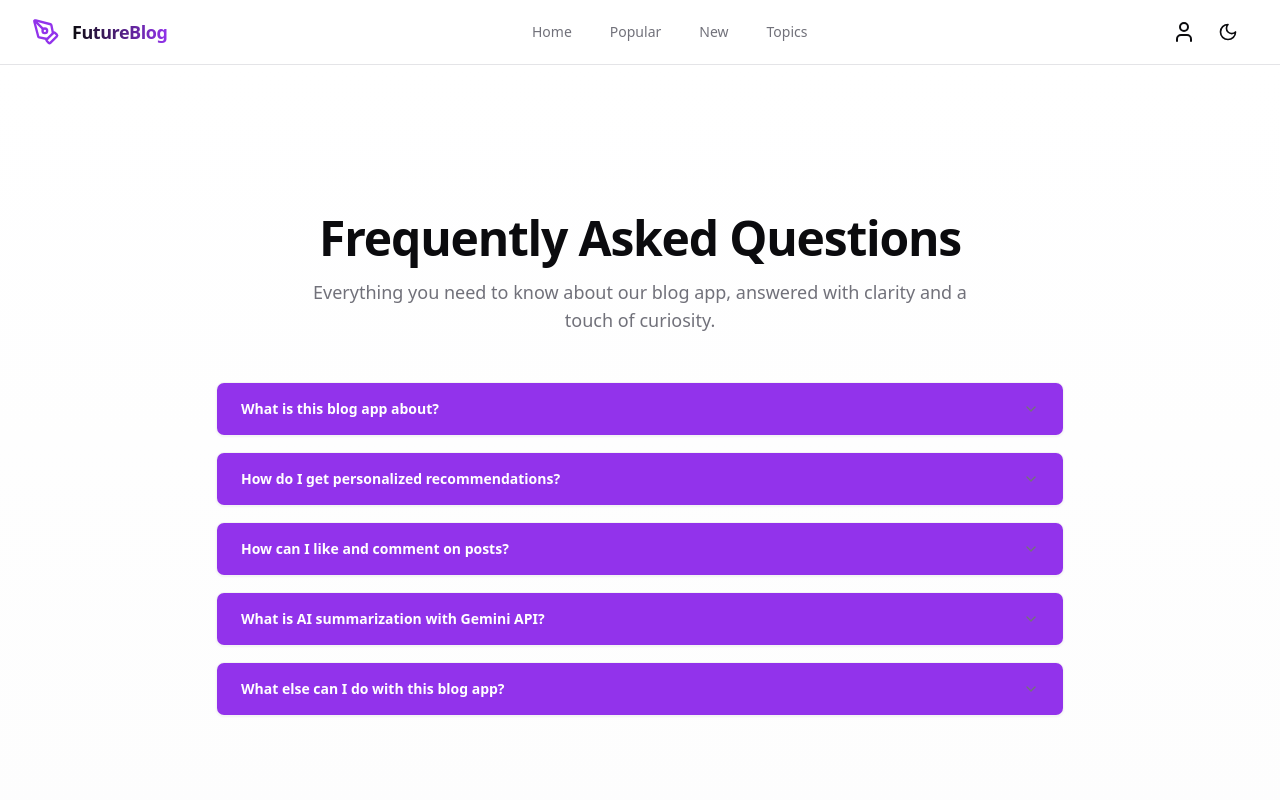
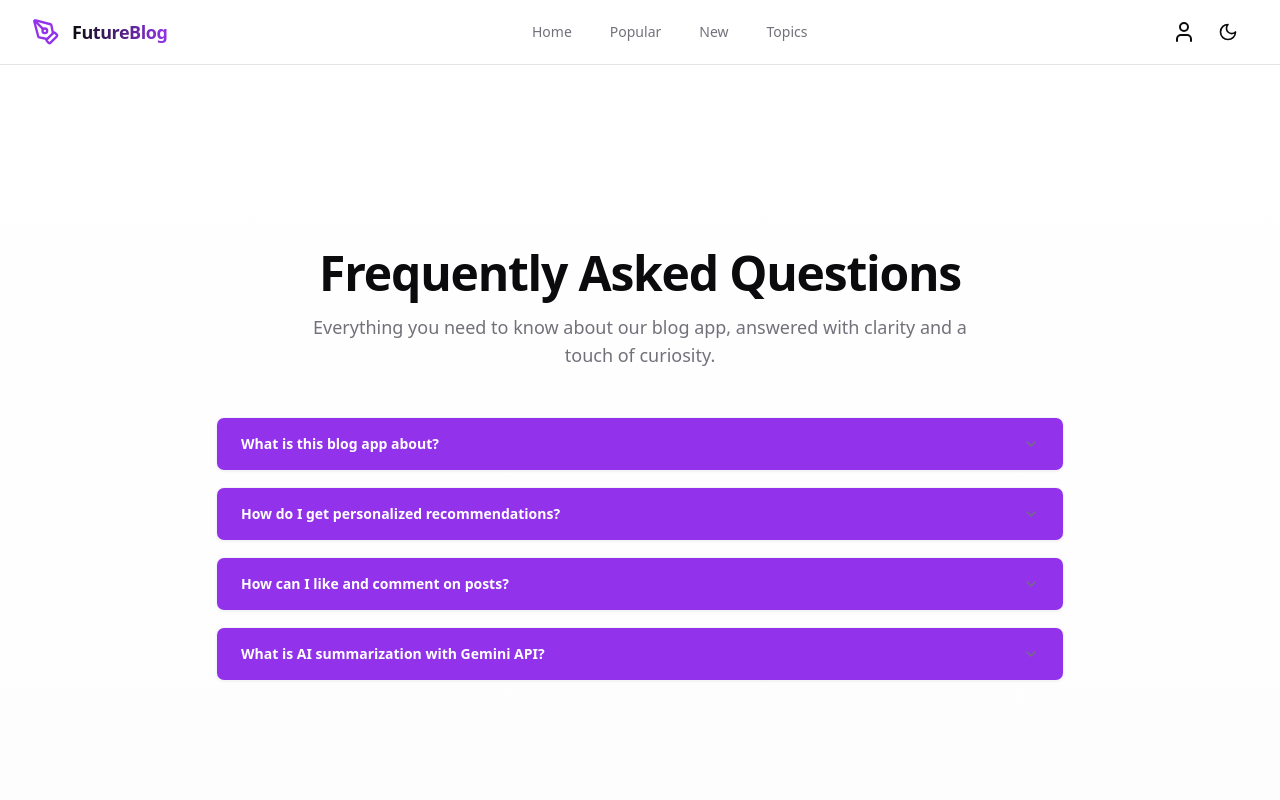
Before and after one commit to MandipKumarKanu/web-blogs, a React (Vite) app in the folder client/: page /faq in a window 1280 px wide. Shown: the top 800 px of the page. Built offline with nearby package versions, Linux system fonts and the light colour scheme; no server answers.

Commit message:
check hosting after adding firebase.json entry point

```diff
--- a/client/src/components/FAQ.jsx
+++ b/client/src/components/FAQ.jsx
@@ -27,11 +27,11 @@ const faqData = [
     answer:
       "For quick insights, our blog app leverages the Gemini API to provide AI-powered summaries of posts. Just click the summary option to see a concise overview of any blog article.",
   },
-  {
-    question: "What else can I do with this blog app?",
-    answer:
-      "Beyond reading, liking, and commenting, you can explore a range of features including personalized recommendations, AI summaries, and much more as we continuously add new functionalities to enhance your experience.",
-  },
+  // {
+  //   question: "What else can I do with this blog app?",
+  //   answer:
+  //     "Beyond reading, liking, and commenting, you can explore a range of features including personalized recommendations, AI summaries, and much more as we continuously add new functionalities to enhance your experience.",
+  // },
 ];
 
 const FAQPage = () => {
```
